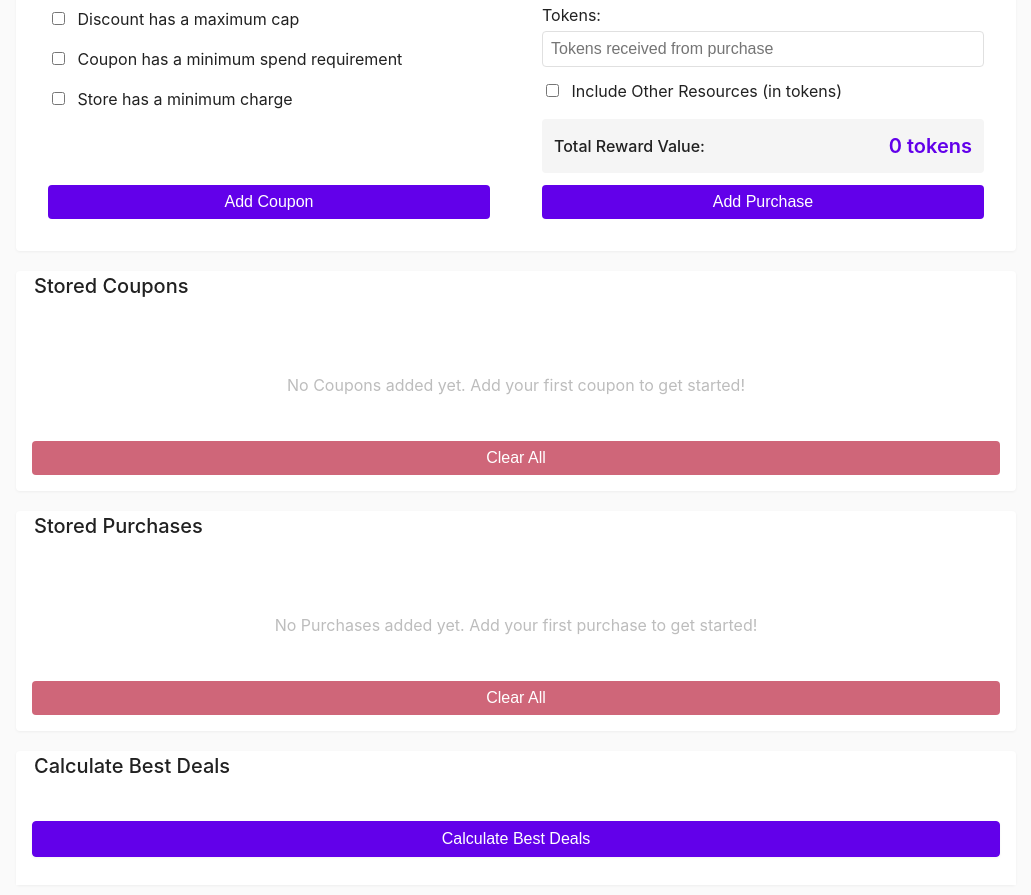
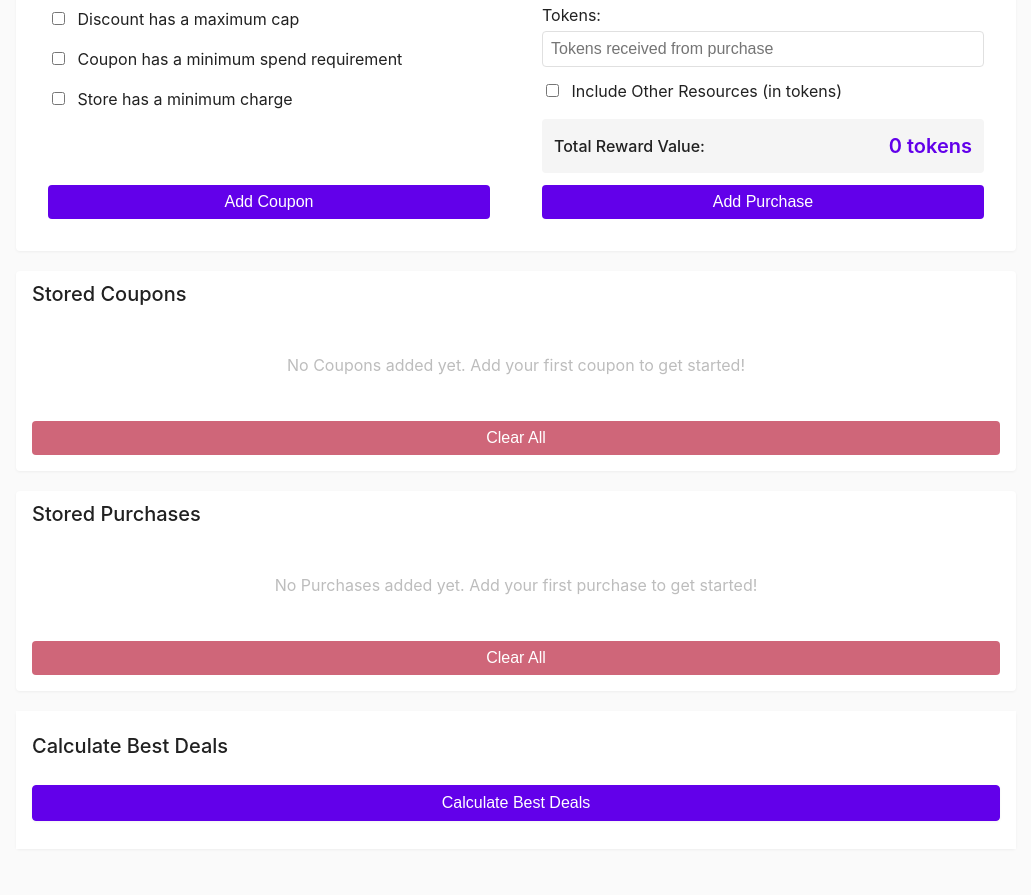
Before and after one commit to ESWY/TokenCost-Calculator, a plain HTML site: page index.html in a window 1280 px wide. Shown: the part 239-1134 px from the top of the page, without its empty margins (124-1155 px from the left). Drawn offline with Linux system fonts and the light colour scheme.

Commit message:
Update UI

```diff
--- a/index.html
+++ b/index.html
@@ -125,7 +125,8 @@
 
     <div class="main_container">
         <fieldset class="coupons_display">
-            <legend>Stored Coupons</legend>
+            <legend class="visually_hidden_legend">Stored Coupons</legend>
+            <h2 class="section_title">Stored Coupons</h2>
             <div id="couponsContainer" class="coupons_list">
                 <p class="empty_message">No coupons added yet. Add your first coupon to get started!</p>
             </div>
@@ -135,7 +136,8 @@
 
     <div class="main_container">
         <fieldset class="purchases_display">
-            <legend>Stored Purchases</legend>
+            <legend class="visually_hidden_legend">Stored Purchases</legend>
+            <h2 class="section_title">Stored Purchases</h2>
             <div id="purchasesContainer" class="purchases_list">
                 <p class="empty_message">No purchases added yet. Add your first purchase to get started!</p>
             </div>
@@ -145,7 +147,8 @@
 
     <div class="main_container">
         <fieldset class="calculation_section">
-            <legend>Calculate Best Deals</legend>
+            <legend class="visually_hidden_legend">Calculate Best Deals</legend>
+            <h2 class="section_title">Calculate Best Deals</h2>
             <button type="button" class="calculate_button" id="calculateBtn">Calculate Best Deals</button>
             <div id="resultsContainer" class="results_container" style="display: none;">
                 <h3>Best Deal Combinations</h3>
--- a/tokencost_style.css
+++ b/tokencost_style.css
@@ -113,6 +113,25 @@ legend {
     font-weight: 500;
     color: var(--text-primary);
     margin-bottom: var(--space-md);
+}
+
+.visually_hidden_legend {
+    position: absolute;
+    width: 1px;
+    height: 1px;
+    padding: 0;
+    margin: -1px;
+    overflow: hidden;
+    clip: rect(0, 0, 0, 0);
+    white-space: nowrap;
+    border: 0;
+}
+
+.section_title {
+    margin: 0 0 var(--space-md) 0;
+    font-size: var(--font-xl);
+    font-weight: 500;
+    color: var(--text-primary);
 }
 
 /* Form Groups */
@@ -279,7 +298,7 @@ legend {
 /* Display Sections - Minimal Cards */
 .coupons_display,
 .purchases_display {
-    padding: var(--space-lg);
+    padding: var(--space-sm) var(--space-lg) var(--space-lg);
 }
 
 .coupons_list,
@@ -387,7 +406,7 @@ legend {
 
 /* Calculation Section - Distinct */
 .calculation_section {
-    padding: var(--space-lg);
+    padding: var(--space-xl) var(--space-lg) var(--space-lg);
     background: var(--bg-secondary);
     border: none;
     margin-top: var(--space-lg);
```
